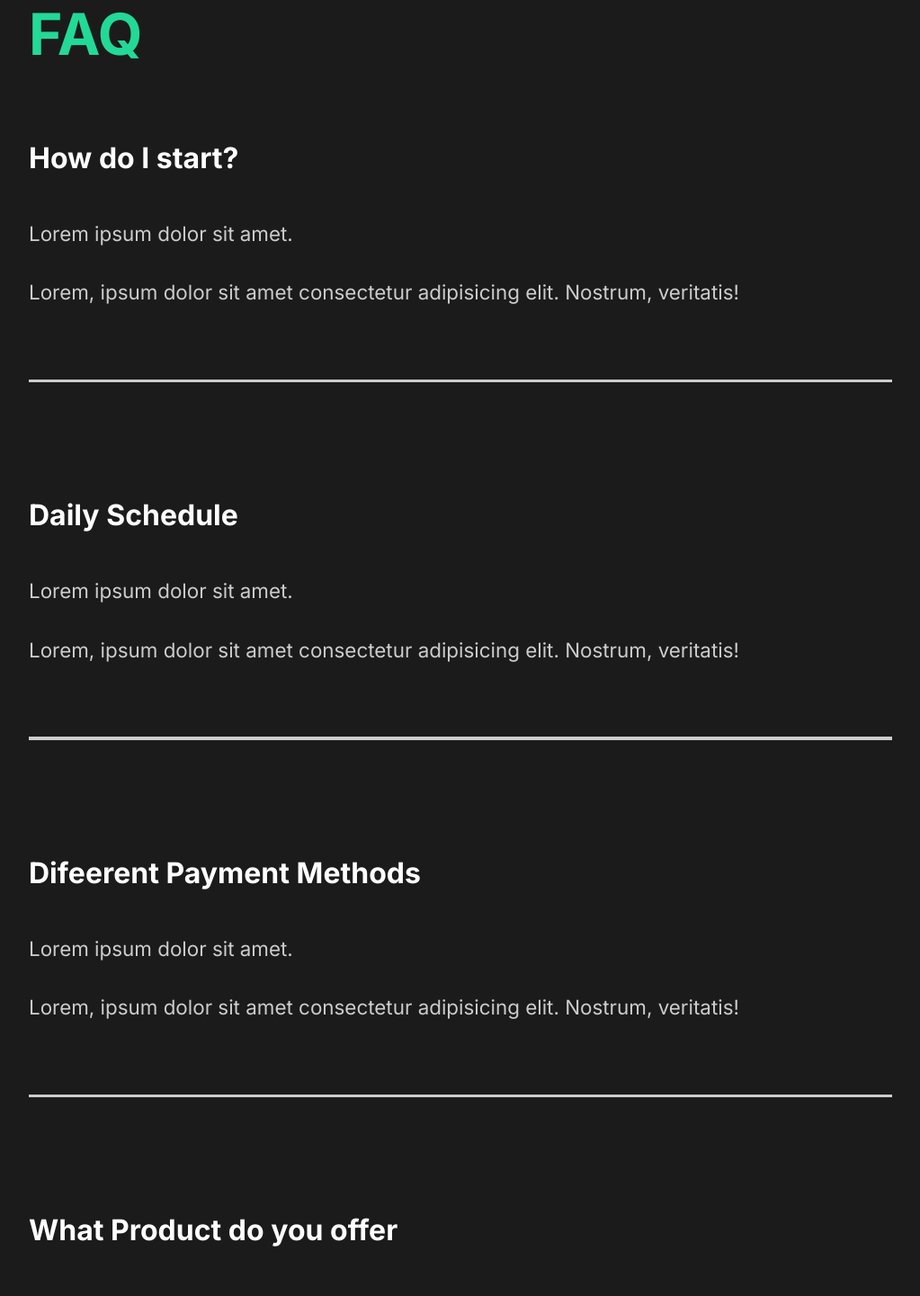
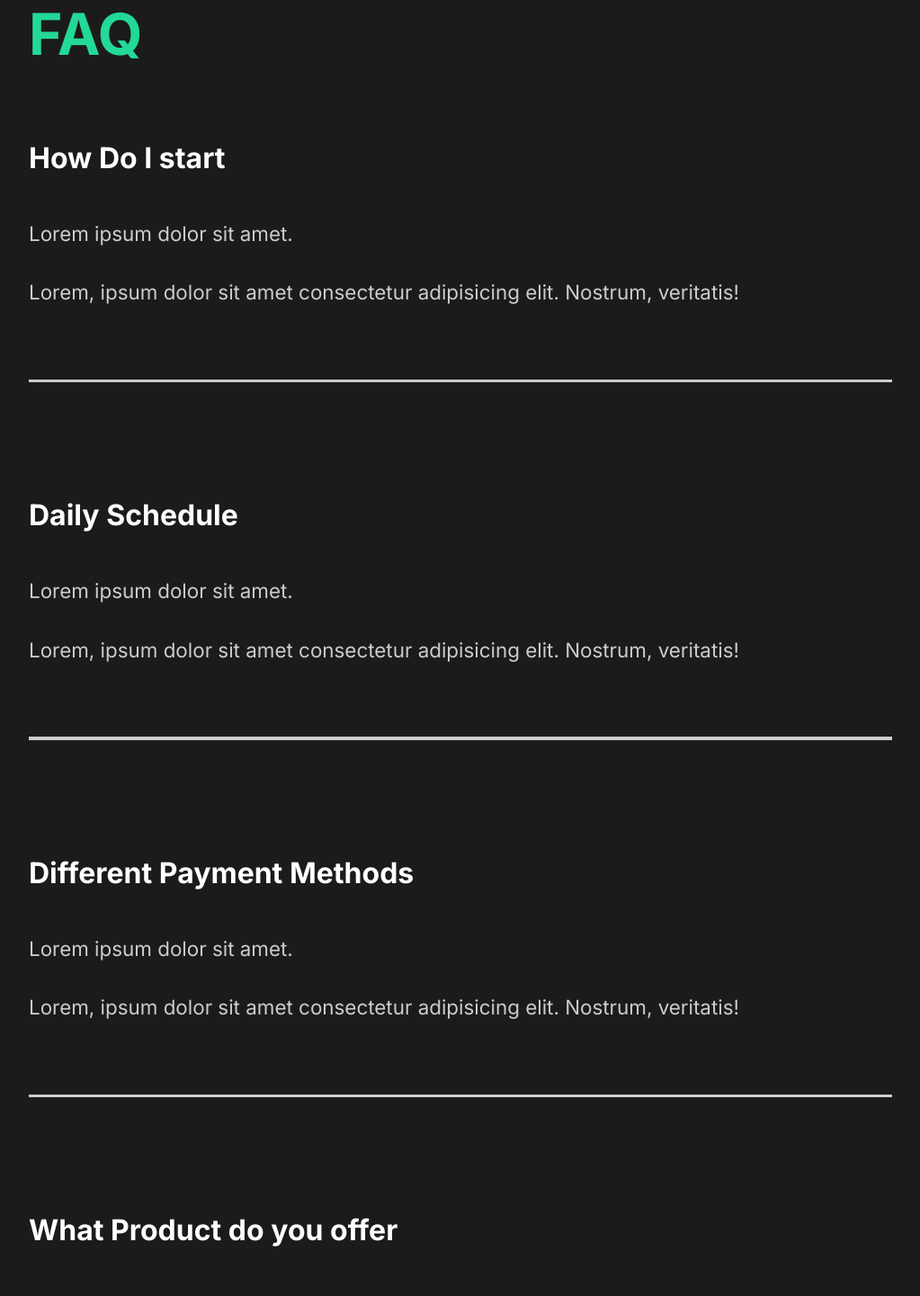
Before and after one commit to TedMwai/capture-portofolio, a React (Create React App) app: page / in a window 1280 px wide. Shown: the part 2309-3750 px from the top of the page at 90% size, without its empty margins (128-1151 px from the left). Built offline with nearby package versions, Linux system fonts and the light colour scheme.

Commit message:
faq animation added

```diff
--- a/src/components/FaqSection.js
+++ b/src/components/FaqSection.js
@@ -1,5 +1,7 @@
 import styled from "styled-components";
 import { About } from "../styles";
+import Toggle from "./Toggle";
+import { AnimateSharedLayout } from "framer-motion";
 
 const FaqSection = () => {
   return (
@@ -7,8 +9,8 @@
       <h2>
         Any Questions <span>FAQ</span>
       </h2>
-      <div className="question">
-        <h4>How do I start?</h4>
+      <AnimateSharedLayout>
+        <Toggle title="How Do I start">
           <div className="answer">
             <p>Lorem ipsum dolor sit amet.</p>
             <p>
@@ -16,10 +18,8 @@
               veritatis!
             </p>
           </div>
-        <div className="faq-line"></div>
-      </div>
-      <div className="question">
-        <h4>Daily Schedule</h4>
+        </Toggle>
+        <Toggle title="Daily Schedule">
           <div className="answer">
             <p>Lorem ipsum dolor sit amet.</p>
             <p>
@@ -27,10 +27,8 @@
               veritatis!
             </p>
           </div>
-        <div className="faq-line"></div>
-      </div>
-      <div className="question">
-        <h4>Difeerent Payment Methods</h4>
+        </Toggle>
+        <Toggle title="Different Payment Methods">
           <div className="answer">
             <p>Lorem ipsum dolor sit amet.</p>
             <p>
@@ -38,10 +36,8 @@
               veritatis!
             </p>
           </div>
-        <div className="faq-line"></div>
-      </div>
-      <div className="question">
-        <h4>What Product do you offer</h4>
+        </Toggle>
+        <Toggle title="What Product do you offer">
           <div className="answer">
             <p>Lorem ipsum dolor sit amet.</p>
             <p>
@@ -49,8 +45,8 @@
               veritatis!
             </p>
           </div>
-        <div className="faq-line"></div>
-      </div>
+        </Toggle>
+      </AnimateSharedLayout>
     </Faq>
   );
 };
--- /dev/null
+++ b/src/components/Toggle.js
@@ -0,0 +1,15 @@
+import { MotionConfig } from "framer-motion";
+import { useState } from "react";
+import { motion } from "framer-motion";
+
+const Toggle = ({ children, title }) => {
+  const [toggle, setToggle] = useState(true);
+  return (
+    <motion.div layout className="question" onClick={() => setToggle(!toggle)}>
+      <motion.h4 layout>{title}</motion.h4>
+      {toggle ? children : ""} <div className="faq-line"></div>
+    </motion.div>
+  );
+};
+
+export default Toggle;
```
Lines whose indentation alone changed are shown as unchanged.
